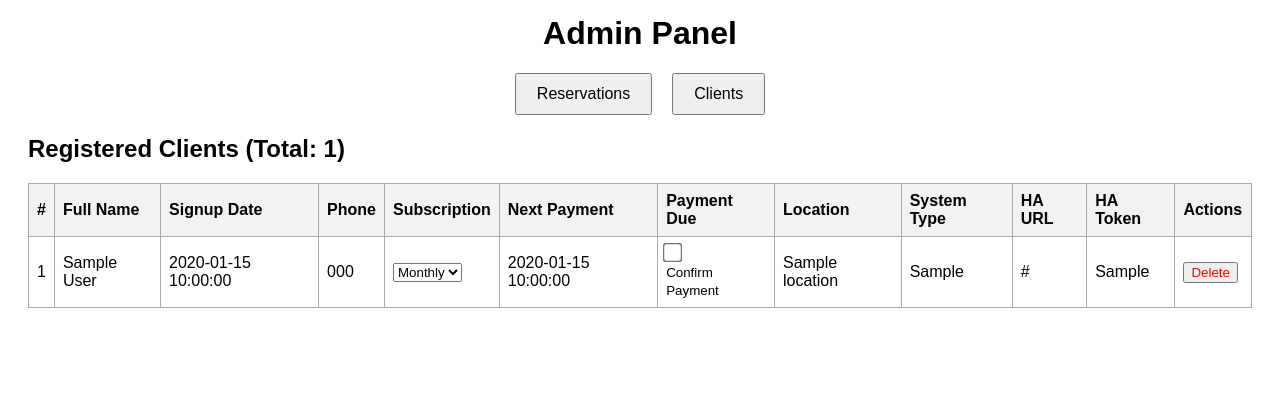
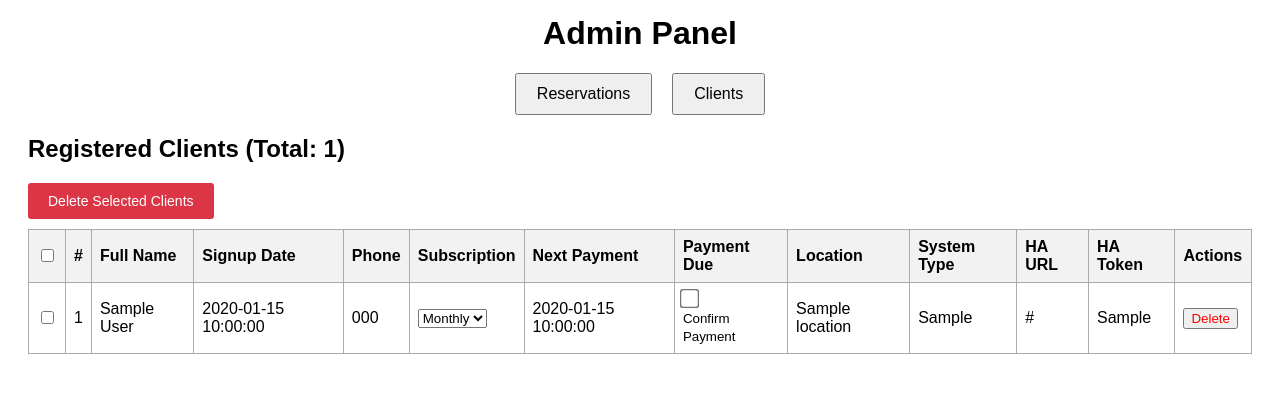
Before and after one commit to key1993/cleaning-reservation, a Flask app: page /admin in a window 1280 px wide, after a click on "Clients". Shown: the part 157-550 px from the top of the page. Run offline with Flask 3, Linux system fonts and the light colour scheme; a database or web service that is not in the repository returns one stand-in record (values such as "Sample title").

Commit message:
Add bulk delete functionality for clients with checkboxes and master delete button

```diff
--- a/routes.py
+++ b/routes.py
@@ -276,6 +276,30 @@ def delete_client(id):
     except Exception:
         return jsonify({"error": "Failed to delete client"}), 400
 
+@routes.route("/delete_clients_bulk", methods=["POST"])
+def delete_clients_bulk():
+    """Delete multiple clients at once"""
+    try:
+        data = request.json
+        client_ids = data.get("client_ids", [])
+
+        if not client_ids:
+            return jsonify({"success": False, "error": "No clients selected"}), 400
+
+        # Convert string IDs to ObjectId
+        object_ids = [ObjectId(client_id) for client_id in client_ids]
+
+        # Delete all selected clients
+        result = clients_collection.delete_many({"_id": {"$in": object_ids}})
+
+        return jsonify({
+            "success": True,
+            "message": f"Successfully deleted {result.deleted_count} client(s)"
+        }), 200
+
+    except Exception as e:
+        return jsonify({"success": False, "error": str(e)}), 500
+
 @routes.route("/update_subscription/<id>", methods=["POST"])
 def update_subscription(id):
     new_type = request.form.get("subscription_type")
--- a/templates/admin.html
+++ b/templates/admin.html
@@ -207,8 +207,17 @@
       <!-- Clients Tab -->
       <div id="clients" class="tab-content">
         <h2>Registered Clients (Total: {{ clients|length }})</h2>
+        <div style="margin-bottom: 10px;">
+          <button onclick="deleteSelectedClients()" style="background-color: #dc3545; color: white; padding: 10px 20px; border: none; border-radius: 3px; cursor: pointer; font-size: 14px;">
+            Delete Selected Clients
+          </button>
+          <span id="selectedCount" style="margin-left: 10px; color: #666;"></span>
+        </div>
         <table>
           <tr>
+            <th>
+              <input type="checkbox" id="selectAll" onchange="toggleSelectAll(this)">
+            </th>
             <th>#</th>
             <th>Full Name</th>
             <th>Signup Date</th>
@@ -224,6 +233,9 @@
           </tr>
           {% for c in clients %}
           <tr>
+            <td>
+              <input type="checkbox" class="client-checkbox" value="{{ c._id }}" onchange="updateSelectedCount()">
+            </td>
             <td>{{ loop.index }}</td>
             <td>{{ c.full_name }}</td>
             <td>{{ c.signup_date }}</td>
@@ -352,6 +364,74 @@
           }
         }
 
+        // Bulk client deletion functions
+        function toggleSelectAll(selectAllCheckbox) {
+          const checkboxes = document.querySelectorAll('.client-checkbox');
+          checkboxes.forEach(checkbox => {
+            checkbox.checked = selectAllCheckbox.checked;
+          });
+          updateSelectedCount();
+        }
+
+        function updateSelectedCount() {
+          const checkedBoxes = document.querySelectorAll('.client-checkbox:checked');
+          const count = checkedBoxes.length;
+          const countSpan = document.getElementById('selectedCount');
+
+          if (count > 0) {
+            countSpan.textContent = `${count} client(s) selected`;
+            countSpan.style.color = '#dc3545';
+            countSpan.style.fontWeight = 'bold';
+          } else {
+            countSpan.textContent = '';
+          }
+
+          // Update select all checkbox state
+          const allCheckboxes = document.querySelectorAll('.client-checkbox');
+          const selectAllCheckbox = document.getElementById('selectAll');
+          if (allCheckboxes.length > 0) {
+            selectAllCheckbox.checked = checkedBoxes.length === allCheckboxes.length;
+          }
+        }
+
+        function deleteSelectedClients() {
+          const checkedBoxes = document.querySelectorAll('.client-checkbox:checked');
+
+          if (checkedBoxes.length === 0) {
+            alert('Please select at least one client to delete.');
+            return;
+          }
+
+          const clientIds = Array.from(checkedBoxes).map(cb => cb.value);
+          const count = clientIds.length;
+
+          if (!confirm(`Are you sure you want to delete ${count} selected client(s)? This action cannot be undone.`)) {
+            return;
+          }
+
+          // Send bulk delete request
+          fetch('/delete_clients_bulk', {
+            method: 'POST',
+            headers: {
+              'Content-Type': 'application/json',
+            },
+            body: JSON.stringify({ client_ids: clientIds })
+          })
+          .then(response => response.json())
+          .then(data => {
+            if (data.success) {
+              alert(data.message);
+              location.reload();
+            } else {
+              alert('Error: ' + data.error);
+            }
+          })
+          .catch(error => {
+            console.error('Error:', error);
+            alert('Error deleting clients');
+          });
+        }
+
       </script>
     </body>
     </html>
```
